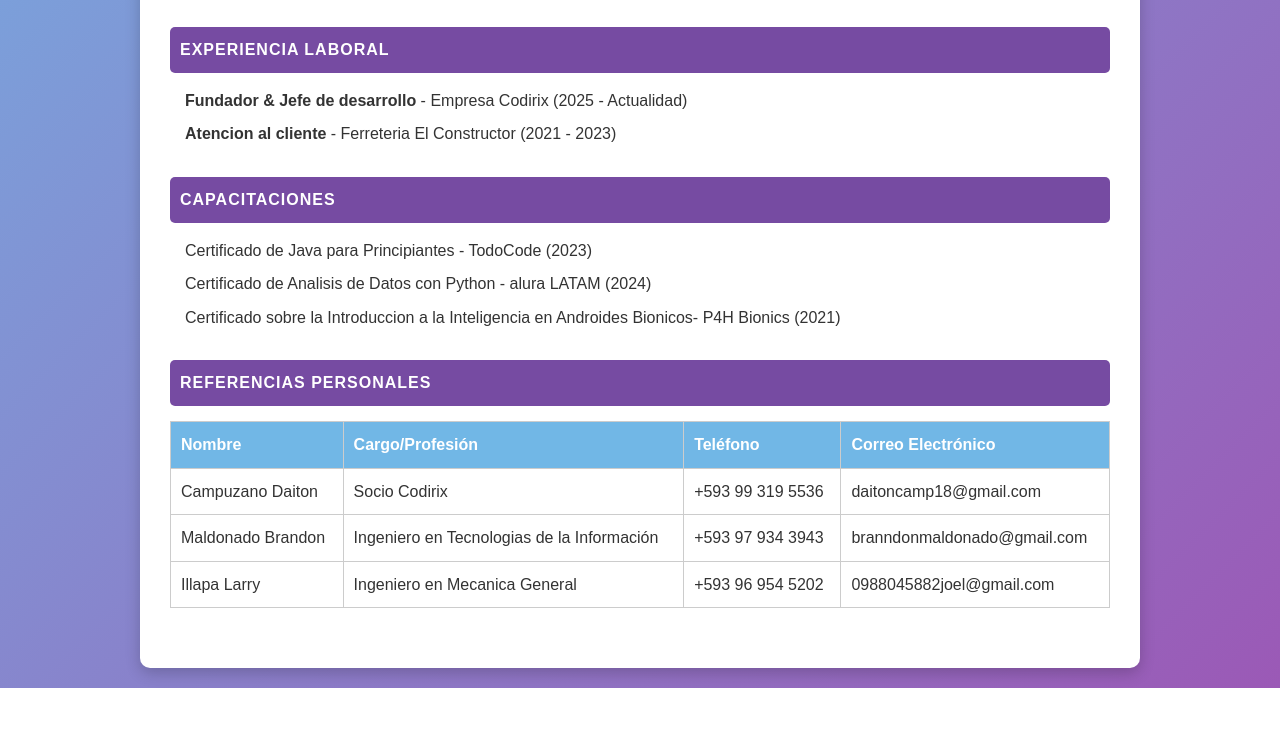
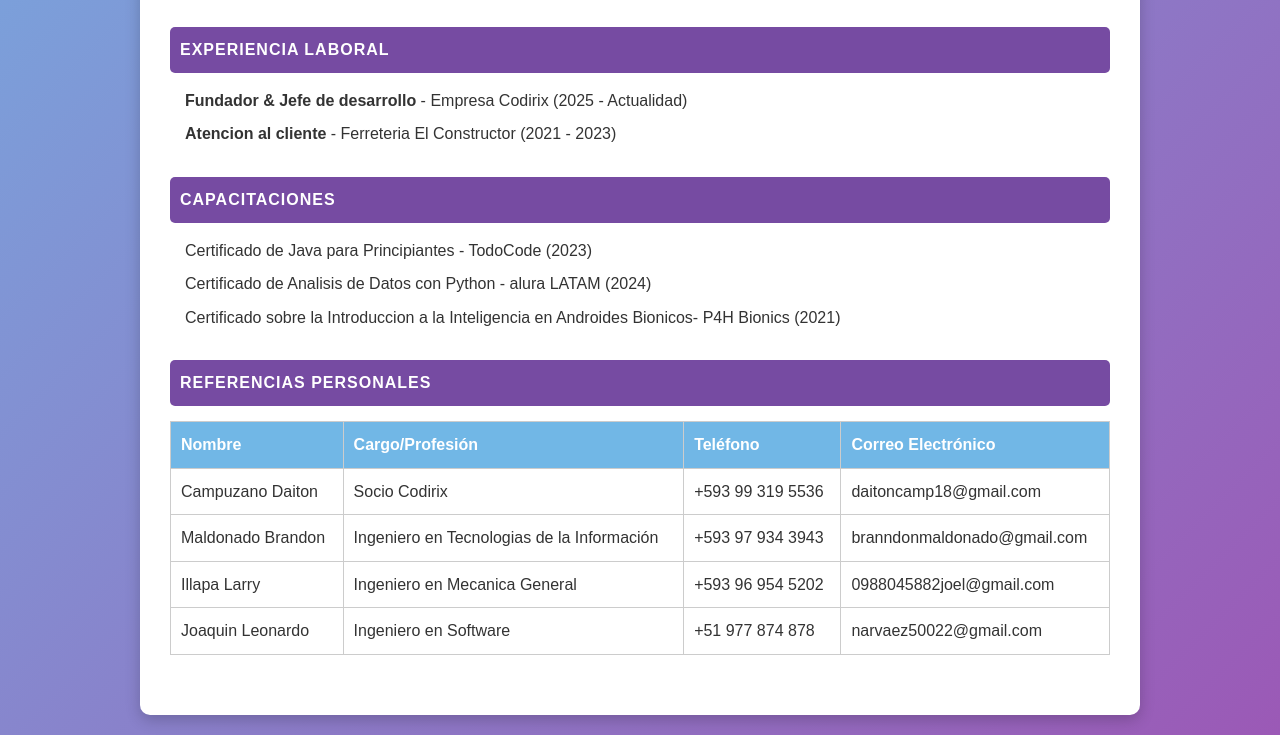
Before and after one commit to rodger526/cv, a plain HTML site: page index.html in a window 1280 px wide. Shown: the part 669-1404 px from the top of the page. Before the commit the page ends 1357 px from the top, so only its background shows below. Drawn offline with Linux system fonts and the light colour scheme.

Commit message:
Agregar una referencia

```diff
--- a/index.html
+++ b/index.html
@@ -82,6 +82,12 @@
       <td>+593 96 954 5202</td>
       <td>0988045882joel@gmail.com</td>
     </tr>
+    <tr>
+      <td>Joaquin Leonardo</td>
+      <td>Ingeniero en Software</td>
+      <td>+51 977 874 878</td>
+      <td>narvaez50022@gmail.com</td>
+    </tr>
   </table>
 </section>
 
```
